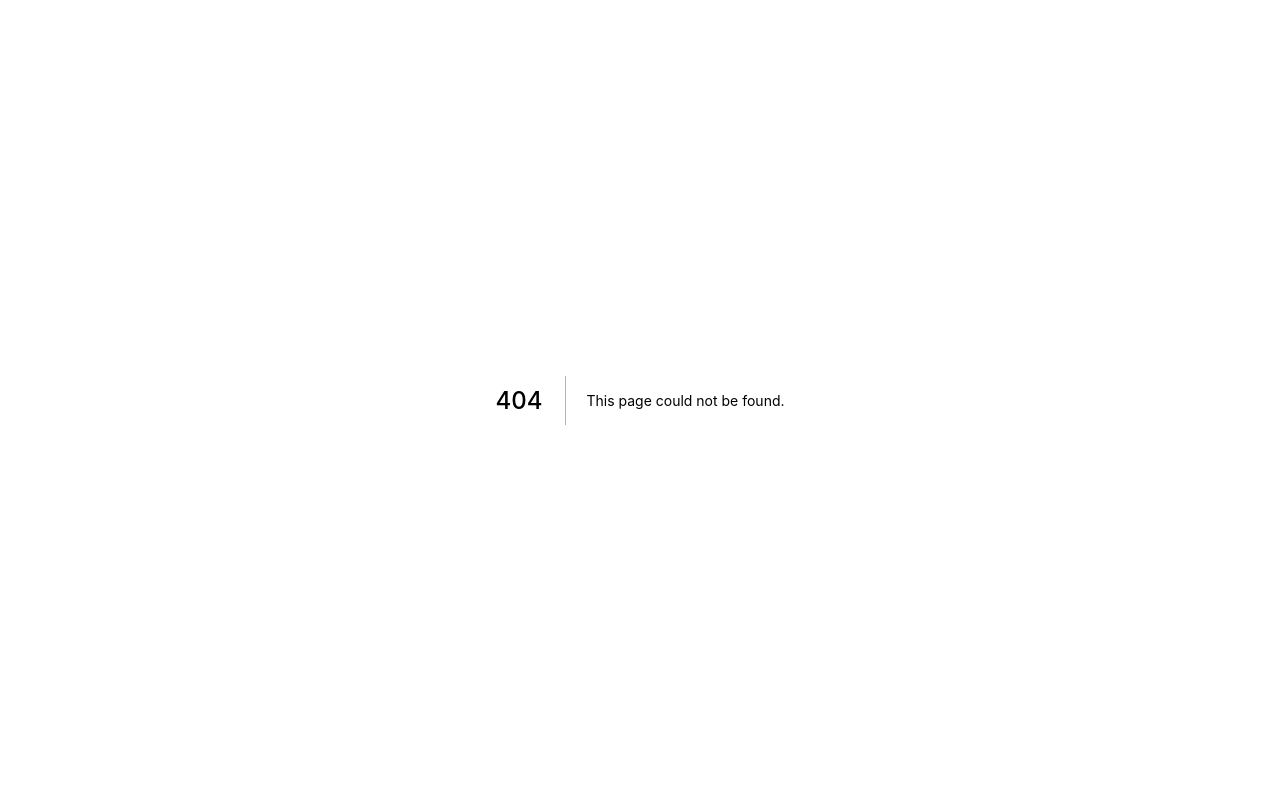
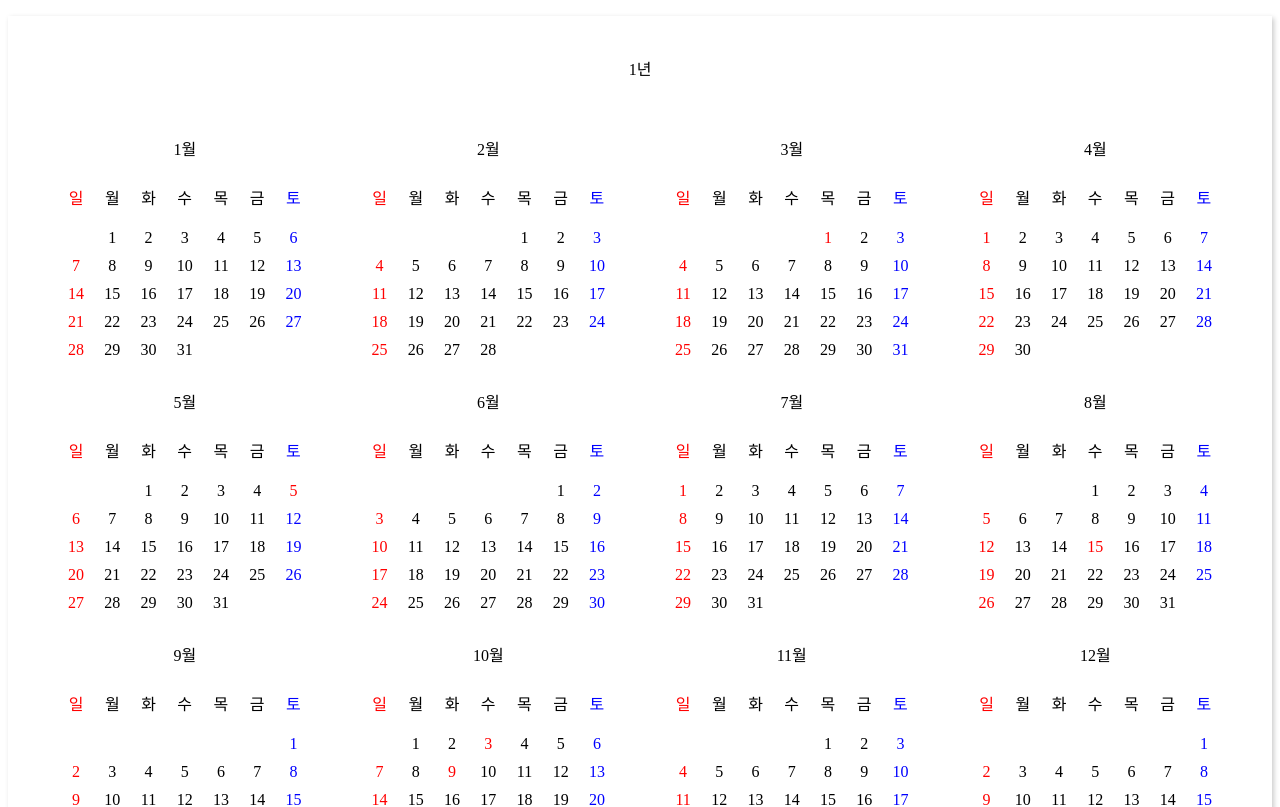
Before and after one commit to ryuheeyoung/next-ts-diary, a Next.js app: page /calendar/1 in a window 1280 px wide. Before the commit this address had no page. Shown: the top 807 px of the page. Built offline with nearby package versions, Linux system fonts and the light colour scheme.

Commit message:
Updated calendar
- changing calendar pages (/[year])
- adding holiday model

```diff
--- a/src/components/calendar/calendar-form.tsx
+++ b/src/components/calendar/calendar-form.tsx
@@ -1,4 +1,5 @@
 import styled from "styled-components";
+import { Holiday } from "utils/dates/holiday";
 import { MONTH } from "utils/dates/month";
 import { getWeekLabel } from "utils/dates/weeks";
 
@@ -39,6 +40,9 @@ const WeekNameLayout = styled.div`
         background: #e6e6e6;
       }
     }
+    &.holiday {
+      color: red;
+    }
   }
 `;
 
@@ -58,6 +62,17 @@ type PropsType = {
 const wkTitle: string[] = getWeekLabel(0);
 
 const CalendarForm = ({ m, dates }: PropsType) => {
+  const addHoliday = (m: string, d: number) => {
+    let classes = !d ? "noHover" : "";
+    const holiday = Holiday.find(
+      (h) =>
+        h.month === MONTH[m] + 1 &&
+        h.date === +d &&
+        +h.id.charAt(h.id.length - 1) === 1
+    );
+    return holiday ? `${classes} holiday` : classes;
+  };
+
   return (
     <MonthlyLayout>
       <MonthTitle>{MONTH[m] + 1}월</MonthTitle>
@@ -70,7 +85,7 @@ const CalendarForm = ({ m, dates }: PropsType) => {
       </WeekNameLayout>
       <WeekNameLayout>
         {dates.map((d, i) => (
-          <div key={`${m}-${d}-${i}`} className={!d ? "noHover" : ""}>
+          <div key={`${m}-${d}-${i}`} className={addHoliday(m, d)}>
             {d || ""}
           </div>
         ))}
--- a/src/pages/calendar.tsx
+++ b/src/pages/calendar/[year].tsx
@@ -1,4 +1,5 @@
 import CalendarForm from "components/calendar/calendar-form";
+import { useRouter } from "next/router";
 import { useMemo } from "react";
 import styled from "styled-components";
 import { getFirstDate, getLastDate, MONTH } from "utils/dates/month";
@@ -36,10 +37,13 @@ type MonthlyType = {
   [k: string]: number[];
 };
 
-const year = new Date().getFullYear(); // current years
 const month_list = Object.keys(MONTH); // all month list
 
 const Calendar = () => {
+  const {
+    query: { year },
+  } = useRouter();
+
   /**
    * 해당연월별 날짜배열 구하기
    * @returns 날짜배열
@@ -47,8 +51,8 @@ const Calendar = () => {
   const getMonthly = (): MonthlyType => {
     let mth: MonthlyType = Object.fromEntries(month_list.map((m) => [m, []]));
     month_list.forEach((m) => {
-      const firstDate = getFirstDate(year, MONTH[m]);
-      const lastDate = getLastDate(year, MONTH[m]);
+      const firstDate = getFirstDate(year as string, MONTH[m]);
+      const lastDate = getLastDate(year as string, MONTH[m]);
 
       const emptyCnt = firstDate.getDay();
       let tmpMonth: number[] = [];
@@ -64,14 +68,14 @@ const Calendar = () => {
     return mth;
   };
 
-  const monthly: { [k: string]: number[] } = useMemo(getMonthly, []); // 연월별 날짜배열 변수
+  const monthly: { [k: string]: number[] } = useMemo(getMonthly, [year]); // 연월별 날짜배열 변수
 
   return (
     <CalendarLayout>
       <CalendarYear>{year}년</CalendarYear>
       <MonthlyLayout>
-        {month_list.map((m) => (
-          <CalendarForm m={m} dates={monthly[m]} />
+        {month_list.map((m, i) => (
+          <CalendarForm key={`${m}-${i}`} m={m} dates={monthly[m]} />
         ))}
       </MonthlyLayout>
     </CalendarLayout>
--- /dev/null
+++ b/src/utils/dates/holiday.ts
@@ -0,0 +1,23 @@
+export interface Iholiday {
+    id: string;
+    nm: string;
+    month: number;
+    date: number;
+    desc: string|null;
+}
+
+export const Holiday: Array<Iholiday> = [
+    {id: '103011', nm: '삼일절', month: 3, date: 1, desc: null},
+    {id: '104050', nm: '식목일', month: 4, date: 5, desc: null},
+    {id: '105051', nm: '어린이날', month: 5, date: 5, desc: null},
+    {id: '105080', nm: '어버이날', month: 5, date: 8, desc: null},
+    {id: '105150', nm: '스승의날', month: 5, date: 15, desc: null},
+    {id: '105180', nm: '광주민주화운동', month: 5, date: 18, desc: null},
+    {id: '106060', nm: '현충일', month: 6, date: 6, desc: null},
+    {id: '106250', nm: '6.25전쟁', month: 6, date: 25, desc: null},
+    {id: '107170', nm: '제헌절', month: 7, date: 17, desc: null},
+    {id: '108151', nm: '광복절', month: 8, date: 15, desc: null},
+    {id: '110031', nm: '개천절', month: 10, date: 3, desc: null},
+    {id: '110091', nm: '한글날', month: 10, date: 9, desc: null},
+    {id: '112251', nm: '성탄절', month: 12, date: 25, desc: null},
+];
```
